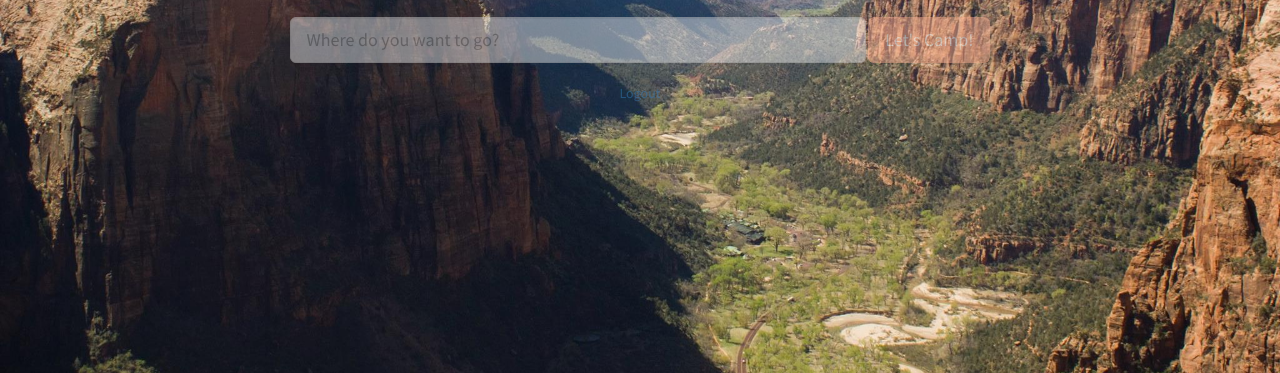
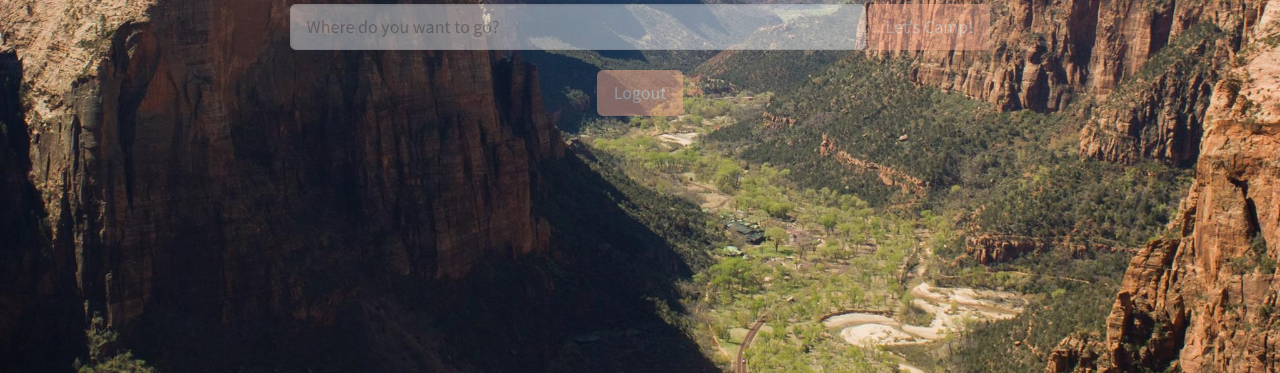
Before and after one commit to vilanle/vilanle.github.io, a plain HTML site: page index.html in a window 1280 px wide. Shown: the part 427-800 px from the top of the page. Drawn offline with Linux system fonts and the light colour scheme.

Commit message:
new button

```diff
--- a/index.html
+++ b/index.html
@@ -59,7 +59,7 @@
         <fb:login-button size="large" scope="public_profile,email" onlogin="checkLoginState()">
         </fb:login-button>
 
-<span id="fbLogout" onclick="fbLogout()"><a class="fb_button fb_button_medium"><span class="fb_button_text">Logout</span></a></span>
+        <button type="button" onclick="fbLogout()" id="submit-button" class="btn btn-lg">Logout</button>
 
         <div id="status">
         </div>
```
